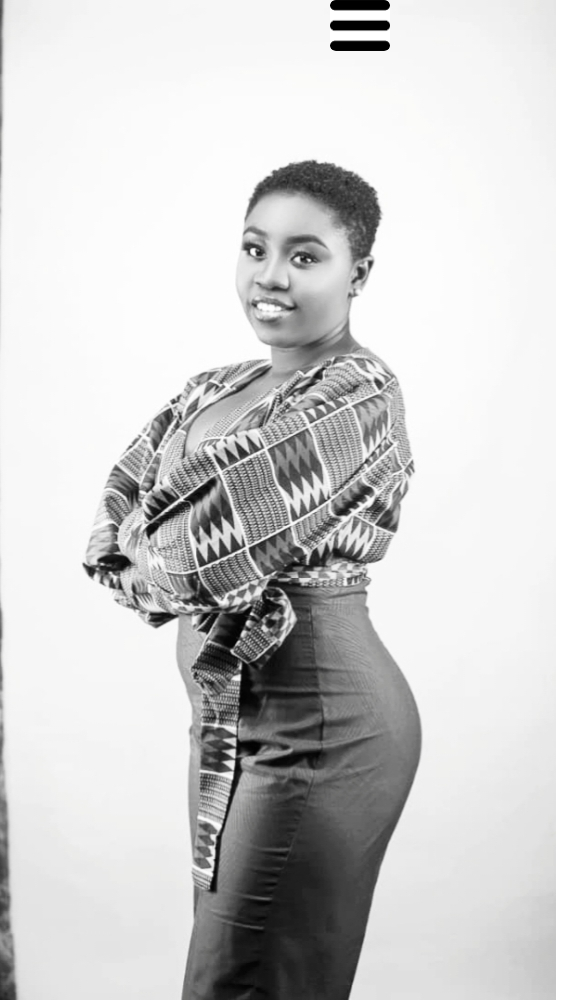
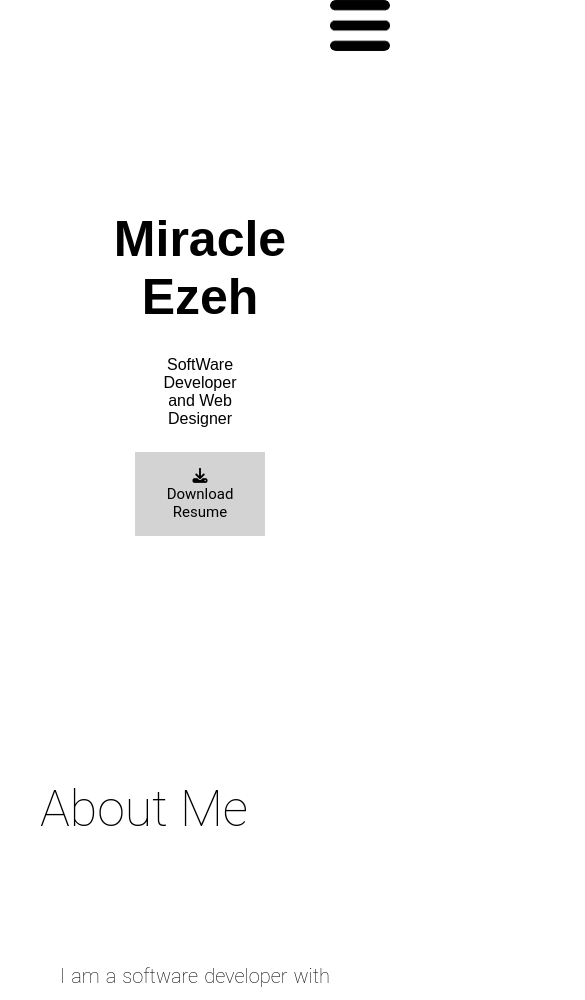
Before and after one commit to Mimieamichy/myPortfolio, a plain HTML site: page index.html in a window 390 px wide. Shown: the top 1000 px of the page, 585 px wide, since content can reach past the window. Drawn offline with Linux system fonts and the light colour scheme.

Commit message:
responsiveness

```diff
--- a/index.html
+++ b/index.html
@@ -15,12 +15,14 @@
       padding: 0;
     }
 
+
     .box{
      display: flex;
       gap: 3rem;
       padding: 0;
       margin: 0;
       position: absolute;
+      width: 100%;
     }
     .sidePic {
       position: sticky;
@@ -28,20 +30,7 @@
       width: 100%;
       height: 50px;
       top: 0;
-
-
-
-
     }
-
-
-    .sidePic > img{
-      object-fit: cover;
-      position: sticky;
-      position: -webkit-sticky;
-
-    }
-
 
     #menuBar{
       width: 60px;
@@ -106,7 +95,7 @@
       padding: 150px;
       margin: 50px;
       flex-direction: column;
-      /*height: 35%;*/
+
 
 
     }
@@ -312,6 +301,10 @@
     margin-bottom: 16px;
     resize: vertical;
   }
+
+  #name{
+    text-transform: capitalize;
+  }
   .send-msg{
     font-family: 'Prompt', sans-serif;
     font-family: 'Roboto', sans-serif;
@@ -361,6 +354,24 @@
     opacity: 0.5;
   }
 
+  @media (max-width: 600px) {
+    .sidePic{
+      display: none;
+   }
+    .box2{
+      min-width: 100%;
+      display: block;
+
+      justify-content: right;
+      align-items: center;
+    }
+    .footer{
+      padding: 5px;
+      margin: 5px;
+    }
+   }
+
+
 
 
   </style>
@@ -386,7 +397,7 @@
       </ul>
     </div>
 
-
+<div class="box2">
     <div class="details">
       <div id="home">
       <h1 class="myName">Miracle Ezeh</h1>
@@ -445,6 +456,7 @@
 
           </form>
 
+
           <footer>
 
               <a href="https://web.facebook.com/mimieamichy.733" target="_blank" class="footer"><i class="fa-brands fa-facebook fa-3x" ></i></a>
@@ -453,6 +465,7 @@
               <a href="https://wa.link/7v0b1s" target="_blank" class="footer"><i class="fa-brands fa-whatsapp fa-3x"></i></a>
 
           </footer>
+        </div>
           </div>
 
 
```
